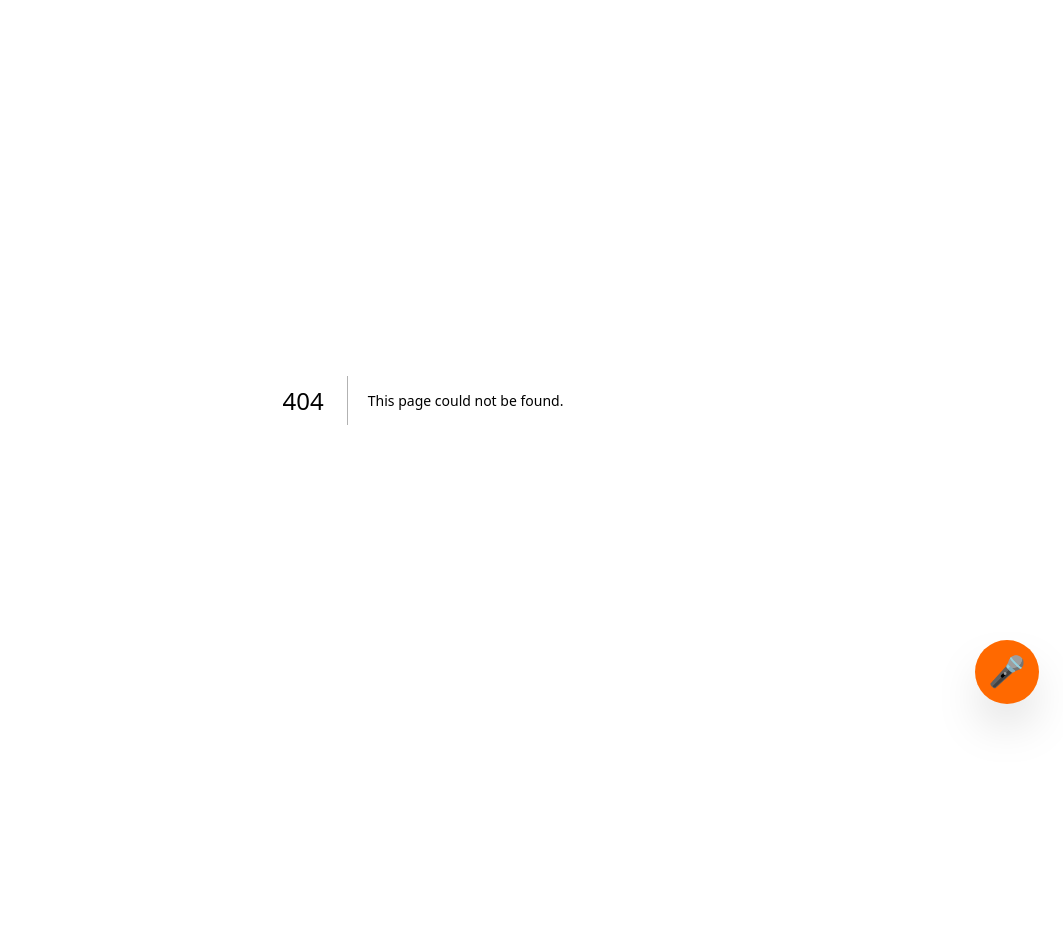
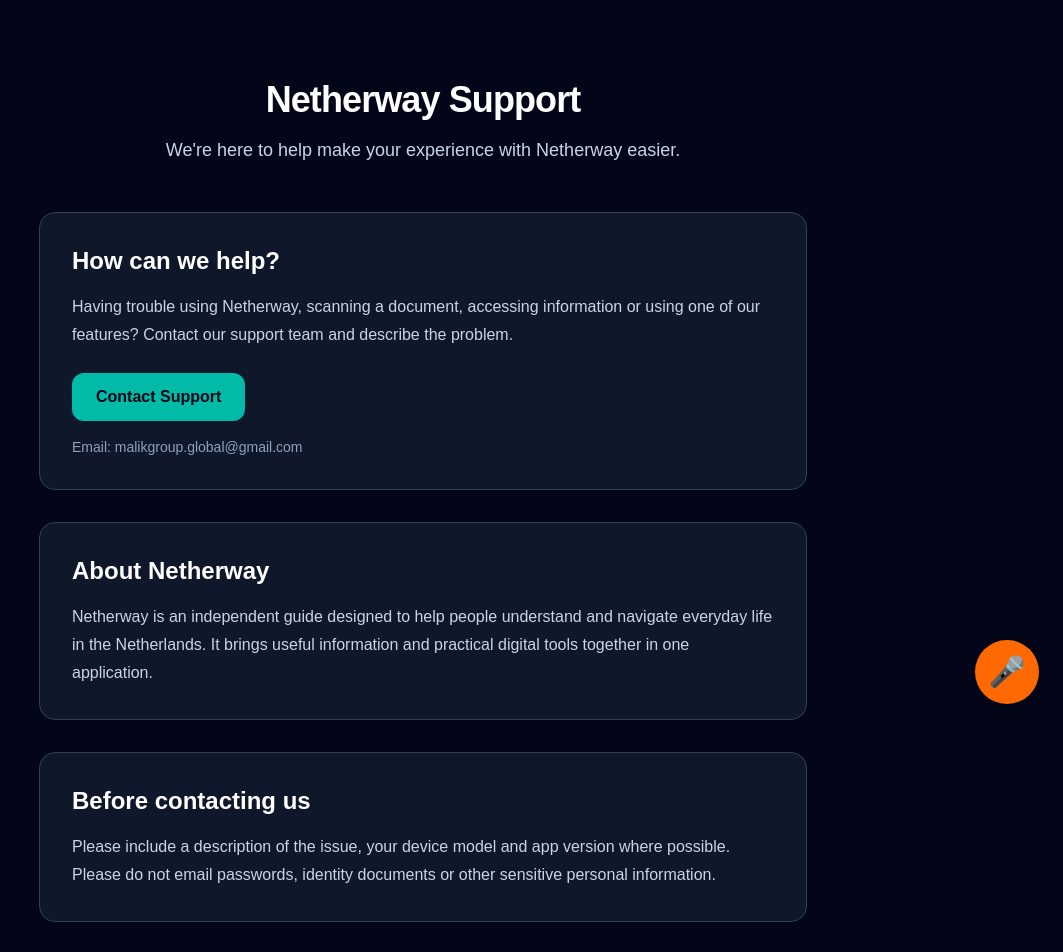
Before and after one commit to faizanawanpro-source/netherlands-guide, a Next.js app: page /support in a window 1280 px wide. Before the commit this address had no page. Shown: the top 952 px of the page, without its empty margins (217-1280 px from the left). Before the commit the page ends 800 px from the top, so only its background shows below. Built offline with nearby package versions, Linux system fonts and the light colour scheme.

Commit message:
Add Netherway support page

```diff
--- /dev/null
+++ b/app/support/page.tsx
@@ -0,0 +1,82 @@
+import type { Metadata } from "next";
+
+export const metadata: Metadata = {
+  title: "Support | Netherway",
+  description:
+    "Get help with Netherway, your guide to everyday life in the Netherlands.",
+};
+
+export default function SupportPage() {
+  return (
+    <main className="min-h-screen bg-slate-950 px-6 py-20 text-white">
+      <div className="mx-auto max-w-3xl">
+        <div className="mb-12 text-center">
+          <h1 className="mb-4 text-4xl font-bold tracking-tight">
+            Netherway Support
+          </h1>
+
+          <p className="text-lg text-slate-300">
+            We're here to help make your experience with Netherway easier.
+          </p>
+        </div>
+
+        <section className="mb-8 rounded-2xl border border-slate-700 bg-slate-900 p-8">
+          <h2 className="mb-4 text-2xl font-semibold">
+            How can we help?
+          </h2>
+
+          <p className="mb-6 leading-7 text-slate-300">
+            Having trouble using Netherway, scanning a document,
+            accessing information or using one of our features?
+            Contact our support team and describe the problem.
+          </p>
+
+          <a
+            href="mailto:malikgroup.global@gmail.com?subject=Netherway%20Support"
+            className="inline-block rounded-xl bg-teal-500 px-6 py-3 font-semibold text-slate-950 transition hover:bg-teal-400"
+          >
+            Contact Support
+          </a>
+
+          <p className="mt-4 text-sm text-slate-400">
+            Email: malikgroup.global@gmail.com
+          </p>
+        </section>
+
+        <section className="mb-8 rounded-2xl border border-slate-700 bg-slate-900 p-8">
+          <h2 className="mb-4 text-2xl font-semibold">
+            About Netherway
+          </h2>
+
+          <p className="leading-7 text-slate-300">
+            Netherway is an independent guide designed to help
+            people understand and navigate everyday life in
+            the Netherlands. It brings useful information and
+            practical digital tools together in one application.
+          </p>
+        </section>
+
+        <section className="mb-8 rounded-2xl border border-slate-700 bg-slate-900 p-8">
+          <h2 className="mb-4 text-2xl font-semibold">
+            Before contacting us
+          </h2>
+
+          <p className="leading-7 text-slate-300">
+            Please include a description of the issue, your
+            device model and app version where possible.
+            Please do not email passwords, identity documents
+            or other sensitive personal information.
+          </p>
+        </section>
+
+        <footer className="border-t border-slate-800 pt-8 text-center text-sm text-slate-400">
+          © 2026 Netherway. All rights reserved.
+          <p className="mt-2">
+            Independent information and guidance for life
+            in the Netherlands.
+          </p>
+        </footer>
+      </div>
+    </main>
+  );
+}
```
Also changed, not shown: 3 other files (tests, documents, lock files or other folders).
